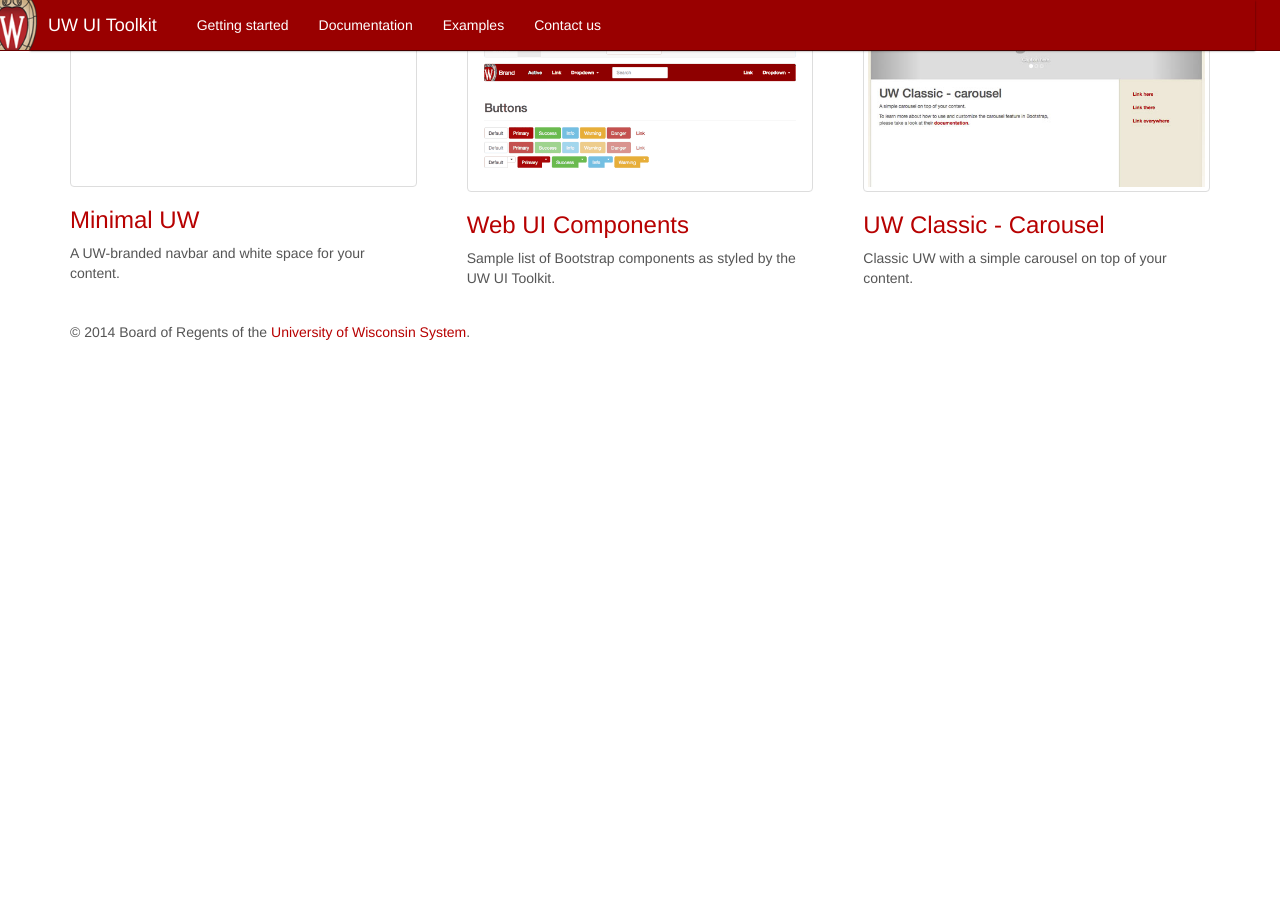
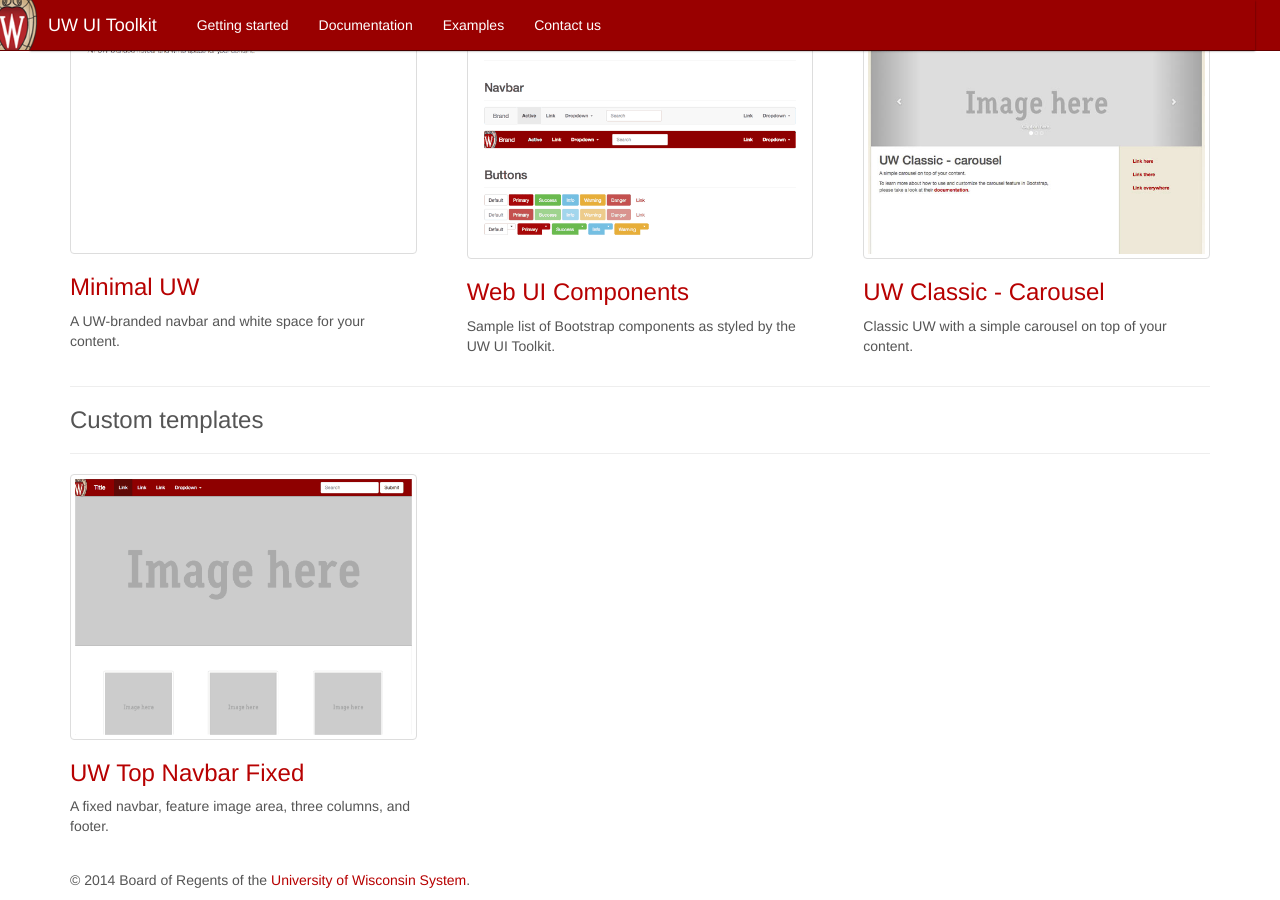
Before and after one commit to UWMadisonUcomm/uw-ui-toolkit, a Jekyll site: the page built from examples/index.html, in a window 1280 px wide and 900 px high, scrolled down 598 px. Built offline with Jekyll 4.4.1, drawn with Linux system fonts in a browser that asks for light colours; nearby versions of some CDN libraries; Markdown is read by kramdown in place of the engine named in the settings; before the commit the page ends 950 px from its top, so only the background shows below that.

Commit message:
Create subsections in examples/index.html

```diff
--- a/examples/index.html
+++ b/examples/index.html
@@ -5,6 +5,8 @@
 
 ---
 
+<h3>Starter templates</h3>
+<hr>
 <div class="row">
   <div class="col-sm-4">
     <a href="uw-classic-starter/"><img src="/dist/img/uw-classic-starter.gif" class="thumbnail img-responsive"></a>
@@ -43,3 +45,26 @@
     <p>Classic UW with a simple carousel on top of your content.</p>
   </div>
 </div>
+
+<hr>
+<h3>Custom templates</h3>
+<hr>
+
+<div class="row">
+  <div class="col-sm-4">
+    <a href="uw-top-navbar-fixed/">
+      <img src="/dist/img/uw-top-navbar-fixed.gif" class="thumbnail img-responsive"></a>
+    <h3><a href="uw-top-navbar-fixed/">UW Top Navbar Fixed</a></h3>
+    <p>A fixed navbar, feature image area, three columns, and footer.</p>
+  </div>
+<!--   <div class="col-sm-4">
+    <a href="uw-classic-left-sidebar/"><img src="/dist/img/uw-classic-left-sidebar.gif" class="thumbnail img-responsive"></a>
+    <h3><a href="uw-classic-left-sidebar/">UW Classic - left sidebar</a></h3>
+    <p> Classic UW look and feel, with a multiuse left sidebar. </p>
+  </div>
+  <div class="col-sm-4">
+    <a href="uw-classic-right-sidebar/"><img src="/dist/img/uw-classic-right-sidebar.gif" class="thumbnail img-responsive"></a>
+    <h3><a href="uw-classic-right-sidebar/">UW Classic - right sidebar</a></h3>
+    <p> Classic UW look and feel, with a multiuse right sidebar. </p>
+  </div> -->
+</div>
```
